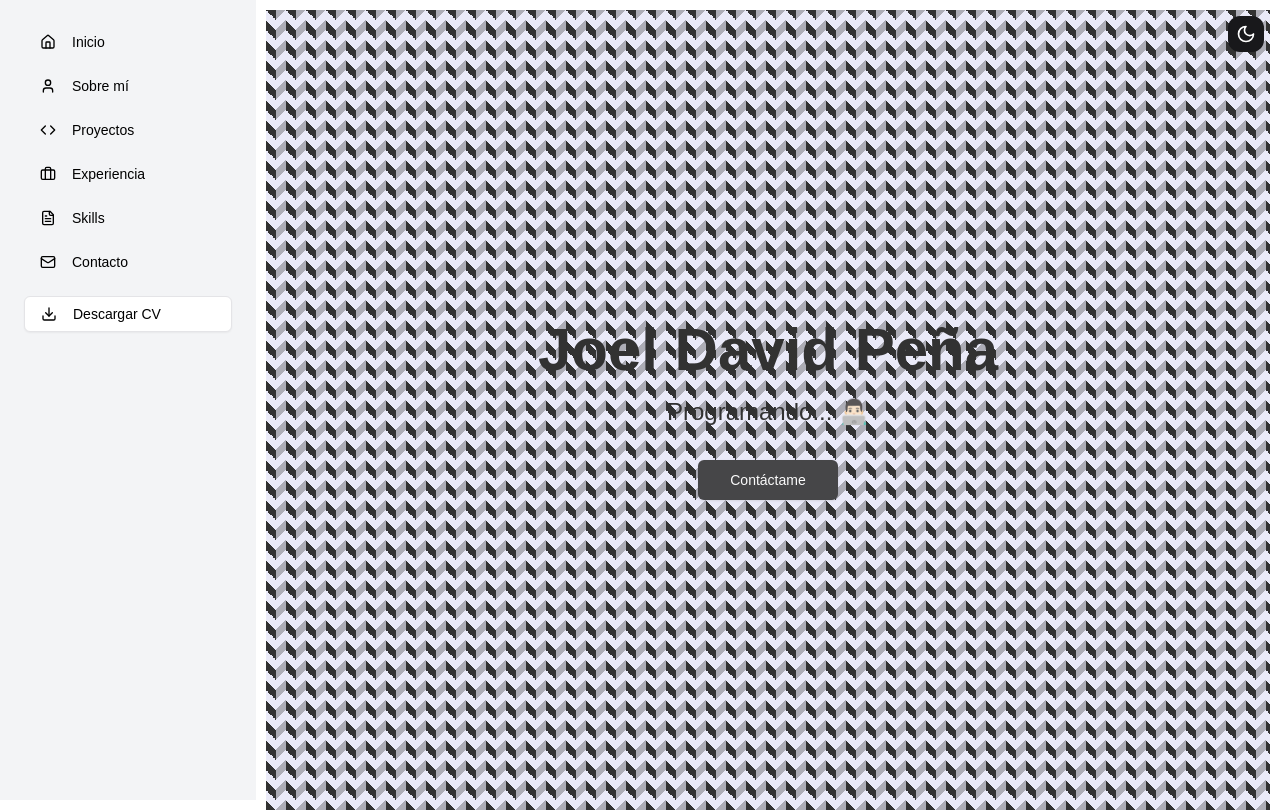
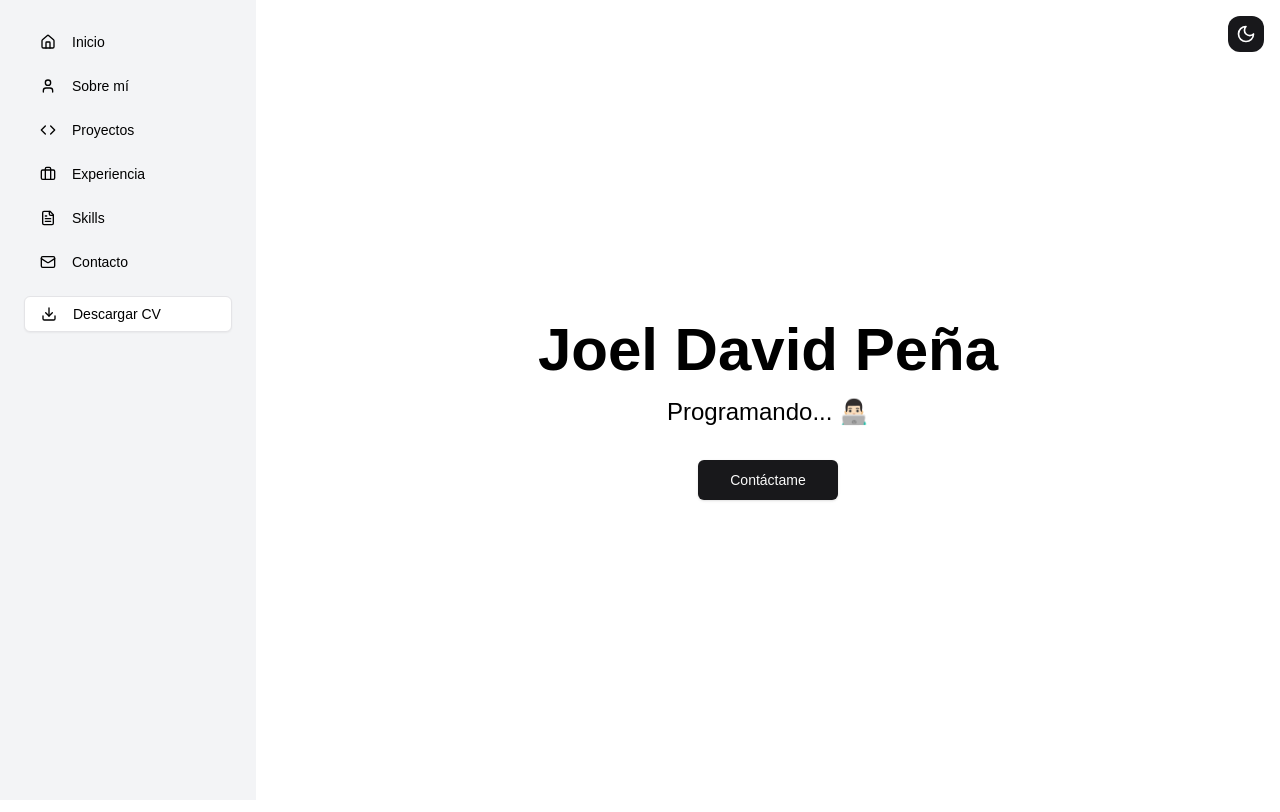
Before and after one commit to Joel190321/Portafolio, a Next.js app: page / in a window 1280 px wide. Shown: the top 812 px of the page. Built offline with nearby package versions, Linux system fonts and the light colour scheme.

Commit message:
Actualizacion

```diff
--- a/app/globals.css
+++ b/app/globals.css
@@ -4,6 +4,10 @@
 
 body {
   font-family: Arial, Helvetica, sans-serif;
+}
+
+html{
+  scroll-behavior: smooth;
 }
 
 @layer base {
--- a/app/page.js
+++ b/app/page.js
@@ -32,7 +32,7 @@ export default function Portfolio() {
 
   const handleDownloadCV = () => {
     // Replace with the actual URL of your CV file
-    const cvUrl = '/path-to-your-cv.pdf';
+    const cvUrl = 'https://drive.google.com/file/d/1KNlIfhc0YMpCUnENG6fF9p5DuG7zH_uQ/view';
     const link = document.createElement('a');
     link.href = cvUrl;
     link.download = 'Joel_David_Pena_CV.pdf';
@@ -141,7 +141,7 @@ export default function Portfolio() {
       {/* Contenido principal */}
       <main className="flex-1 p-[10px]  lg:ml-64  overflow-auto">
         {/* Hero Section */}
-        <section id="home" className="min-h-screen flex items-center justify-center bg-gradient-to-r  bg-hero text-black">
+        <section id="home" className="min-h-screen flex items-center justify-center bg-gradient-to-r  text-black">
           <div className="text-center">
             <h1 className="text-6xl font-bold mb-4">Joel David Peña</h1>
             <p className="text-2xl mb-8">Programando... 👨🏻‍💻</p>
```
